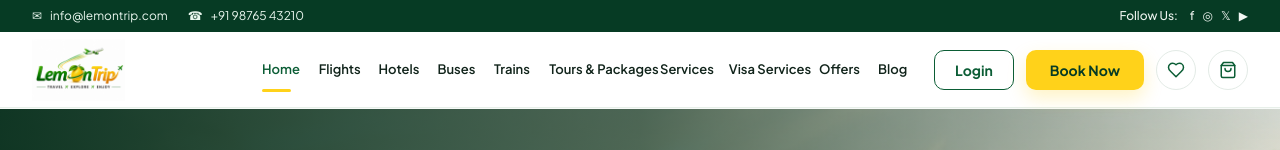
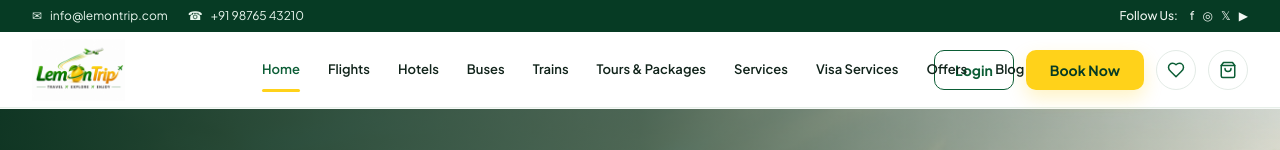
Before and after one commit to lemontriptech500-ship-it/LemonTrip_Frontend, a Next.js app: page / in a window 1280 px wide. Shown: the top 150 px of the page. Built offline with nearby package versions, Linux system fonts and the light colour scheme; no server answers.

Commit message:
navbar fix

```diff
--- a/src/components/layout/DesktopNavigation.tsx
+++ b/src/components/layout/DesktopNavigation.tsx
@@ -24,7 +24,7 @@ export function DesktopNavigation() {
             href={item.href}
             aria-current={isActive ? 'page' : undefined}
             className={cn(
-              'relative whitespace-nowrap px-1.5 py-5 text-[11px] font-semibold transition-colors duration-200 xl:px-2.5 xl:py-6 xl:text-[13px]',
+              'relative shrink-0 whitespace-nowrap px-1.5 py-5 text-[11px] font-semibold transition-colors duration-200 xl:px-2.5 xl:py-6 xl:text-[13px]',
               isActive
                 ? 'text-[var(--green)] after:absolute after:bottom-[10px] after:left-1.5 after:right-1.5 after:h-[3px] after:rounded-full after:bg-[var(--yellow)] xl:after:bottom-[12px] xl:after:left-2.5 xl:after:right-2.5'
                 : 'text-[#10231a] hover:text-[var(--green)]'
```
